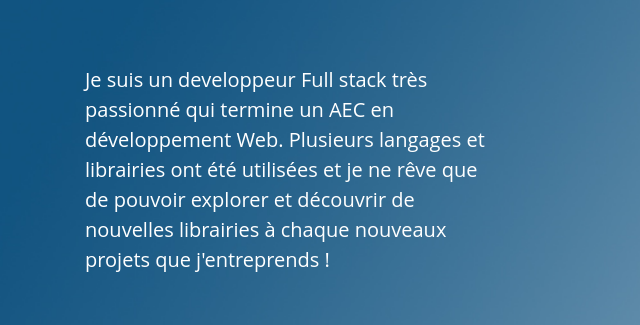
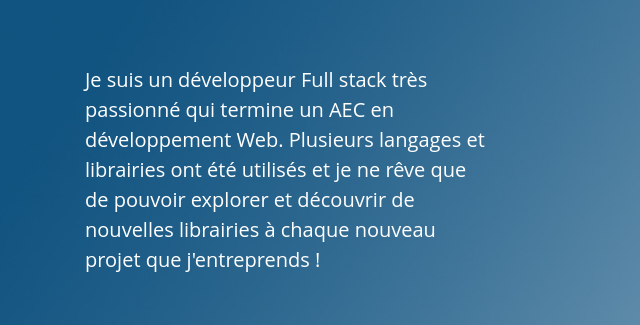
Before and after one commit to MartinRoy666/MartinRoy666.github.io, a plain HTML site: page index.html in a window 1280 px wide. Shown: the part 360-685 px from the top of the page, 0-640 px from the left. Drawn offline with nearby package versions, Linux system fonts and the light colour scheme.

Commit message:
Update index.html

```diff
--- a/index.html
+++ b/index.html
@@ -40,7 +40,7 @@
         <br></br>
         <h1>Bonjour à tous, je m'appel Martin Roy</h1>
         <br></br>
-        <p>Je suis un developpeur Full stack très passionné qui termine un AEC en développement Web. Plusieurs langages et librairies ont été utilisées et je ne rêve que de pouvoir explorer et découvrir de nouvelles librairies à chaque nouveaux projets que j'entreprends !</p>
+        <p>Je suis un développeur Full stack très passionné qui termine un AEC en développement Web. Plusieurs langages et librairies ont été utilisés et je ne rêve que de pouvoir explorer et découvrir de nouvelles librairies à chaque nouveau projet que j'entreprends !</p>
 
         <br></br>
         <a href="Cv.pdf" class="btn btn-primary">Voir Resumé</a>
```
